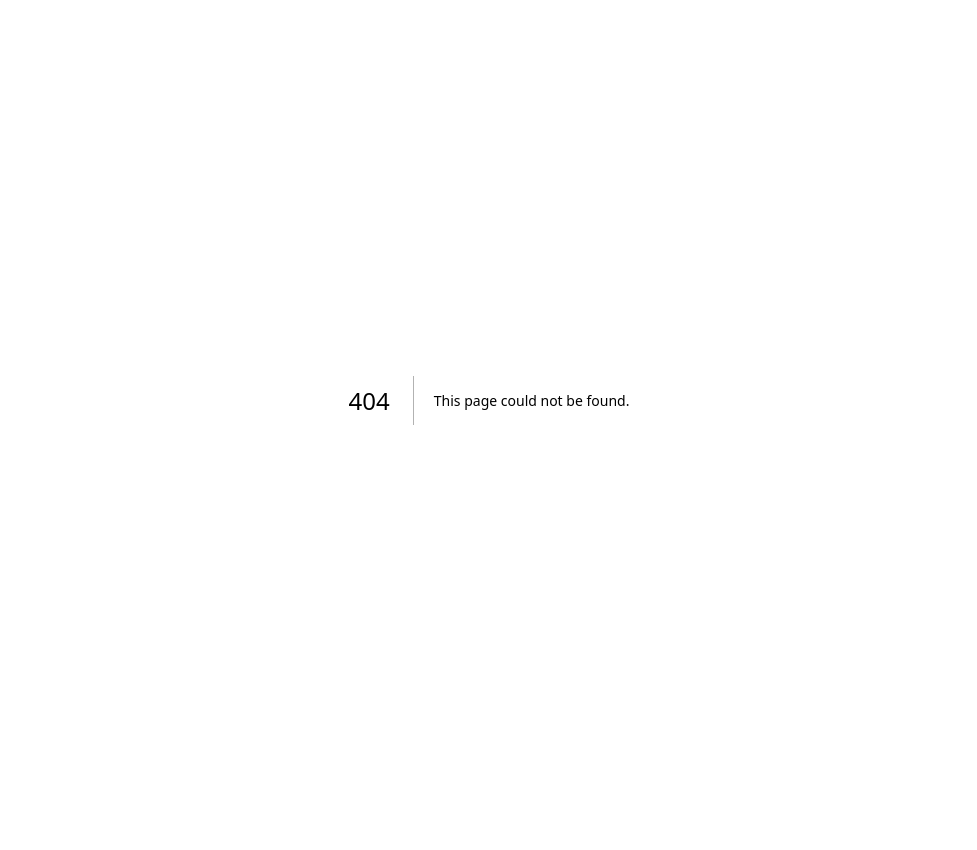
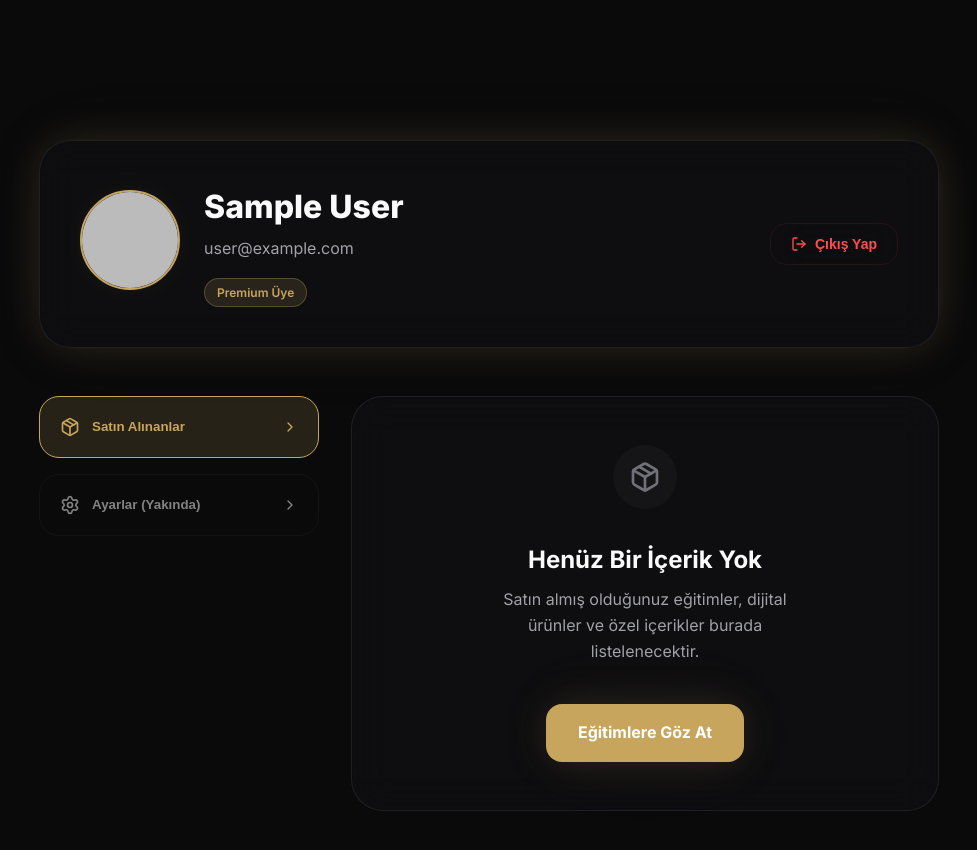
Before and after one commit to emregunes41/withnazligunes-website, a Next.js app: page /profil in a window 1280 px wide. Before the commit this address had no page. Shown: the top 850 px of the page, without its empty margins (151-1128 px from the left). Before the commit the page ends 800 px from the top, so only its background shows below. Built offline with nearby package versions, Linux system fonts and the light colour scheme; no server answers; sample sign-in values are in the browser's storage.

Commit message:
feat: implement My Profile page and navbar links

```diff
--- a/src/app/globals.css
+++ b/src/app/globals.css
@@ -1441,3 +1441,251 @@ body {
     grid-template-columns: 1fr;
   }
 }
+
+/* --- Navbar Profile --- */
+.nav-profile-link {
+  display: flex !important;
+  align-items: center;
+  gap: 0.5rem;
+  text-decoration: none;
+  color: var(--text-muted);
+  transition: all 0.3s ease;
+  padding: 0.5rem 0.75rem;
+  border-radius: 0.75rem;
+}
+
+.nav-profile-link:hover {
+  background: rgba(255, 255, 255, 0.05);
+  color: var(--text);
+}
+
+.nav-profile-img {
+  width: 24px;
+  height: 24px;
+  border-radius: 50%;
+  border: 1px solid var(--primary);
+}
+
+.nav-profile-circle {
+  width: 24px;
+  height: 24px;
+  border-radius: 50%;
+  background: var(--primary-muted);
+  color: var(--primary);
+  display: flex;
+  align-items: center;
+  justify-content: center;
+  font-size: 0.75rem;
+  font-weight: 700;
+  border: 1px solid var(--primary);
+}
+
+/* --- Profile Page --- */
+.profile-page {
+  background-color: var(--bg);
+  min-height: 100vh;
+  padding-top: 140px;
+  padding-bottom: 80px;
+  padding-inline: 1.5rem;
+}
+
+.profile-container {
+  max-width: 900px !important;
+  margin: 0 auto;
+}
+
+.profile-header {
+  display: flex;
+  flex-direction: column;
+  align-items: center;
+  gap: 1.5rem;
+  padding: 2rem;
+  border-radius: 2rem;
+  margin-bottom: 3rem;
+  text-align: center;
+}
+
+@media (min-width: 768px) {
+  .profile-header {
+    flex-direction: row;
+    text-align: left;
+    padding: 2.5rem;
+  }
+}
+
+.profile-avatar-wrapper {
+  position: relative;
+}
+
+.profile-avatar-img {
+  width: 100px;
+  height: 100px;
+  border-radius: 50%;
+  border: 2px solid var(--primary);
+  box-shadow: 0 0 20px var(--glow);
+}
+
+.profile-avatar-placeholder {
+  width: 100px;
+  height: 100px;
+  border-radius: 50%;
+  background: var(--primary-muted);
+  display: flex;
+  align-items: center;
+  justify-content: center;
+  border: 2px solid var(--primary);
+  box-shadow: 0 0 20px var(--glow);
+}
+
+.profile-info {
+  flex: 1;
+}
+
+.profile-name {
+  font-size: 2rem;
+  font-weight: 800;
+  margin-bottom: 0.25rem;
+}
+
+.profile-email {
+  color: var(--text-muted);
+  margin-bottom: 1rem;
+}
+
+.profile-badges {
+  display: flex;
+  gap: 0.5rem;
+  justify-content: center;
+}
+
+@media (min-width: 768px) {
+  .profile-badges {
+    justify-content: flex-start;
+  }
+}
+
+.profile-badge {
+  padding: 0.25rem 0.75rem;
+  border-radius: 99px;
+  font-size: 0.75rem;
+  font-weight: 600;
+  color: var(--primary);
+  border: 1px solid rgba(200, 165, 92, 0.3);
+  background: var(--primary-muted);
+}
+
+.profile-logout-btn {
+  display: flex;
+  align-items: center;
+  gap: 0.5rem;
+  padding: 0.75rem 1.25rem;
+  border-radius: 1rem;
+  font-size: 0.875rem;
+  font-weight: 600;
+  color: #ff4d4d;
+  border: 1px solid rgba(255, 77, 77, 0.1);
+  transition: all 0.3s ease;
+  cursor: pointer;
+  background: transparent;
+}
+
+.profile-logout-btn:hover {
+  background: rgba(255, 77, 77, 0.05);
+  border-color: rgba(255, 77, 77, 0.3);
+}
+
+.profile-content-grid {
+  display: grid;
+  grid-template-columns: 1fr;
+  gap: 2rem;
+}
+
+@media (min-width: 768px) {
+  .profile-content-grid {
+    grid-template-columns: 280px 1fr;
+  }
+}
+
+.profile-sidebar {
+  display: flex;
+  flex-direction: column;
+  gap: 1rem;
+}
+
+.profile-menu-item {
+  width: 100%;
+  display: flex;
+  align-items: center;
+  justify-content: space-between;
+  padding: 1.25rem;
+  border-radius: 1.25rem;
+  border: 1px solid var(--border);
+  background: transparent;
+  color: var(--text);
+  cursor: pointer;
+  transition: all 0.3s ease;
+}
+
+.profile-menu-item.active {
+  background: var(--primary-muted);
+  border-color: var(--primary);
+  color: var(--primary);
+}
+
+.profile-menu-item-content {
+  display: flex;
+  align-items: center;
+  gap: 0.75rem;
+  font-weight: 600;
+}
+
+.profile-menu-item.disabled {
+  opacity: 0.5;
+  cursor: not-allowed;
+}
+
+.profile-main {
+  min-height: 400px;
+}
+
+.profile-empty-state {
+  height: 100%;
+  display: flex;
+  flex-direction: column;
+  align-items: center;
+  justify-content: center;
+  padding: 3rem;
+  border-radius: 2rem;
+  text-align: center;
+}
+
+.profile-empty-icon {
+  width: 64px;
+  height: 64px;
+  border-radius: 50%;
+  background: rgba(255, 255, 255, 0.03);
+  display: flex;
+  align-items: center;
+  justify-content: center;
+  margin-bottom: 2rem;
+  color: var(--text-subtle);
+}
+
+.profile-empty-title {
+  font-size: 1.5rem;
+  font-weight: 700;
+  margin-bottom: 0.5rem;
+}
+
+.profile-empty-text {
+  color: var(--text-muted);
+  max-width: 300px;
+  margin-bottom: 2.5rem;
+}
+
+.profile-shop-btn {
+  text-decoration: none;
+  padding: 1rem 2rem;
+  border-radius: 1rem;
+  font-weight: 700;
+}
--- /dev/null
+++ b/src/app/profil/page.js
@@ -0,0 +1,104 @@
+"use client";
+
+import { useSession, signOut } from "next-auth/react";
+import { useRouter } from "next/navigation";
+import { useEffect } from "react";
+import { motion } from "framer-motion";
+import { User, Package, Settings, LogOut, ChevronRight } from "lucide-react";
+
+export default function ProfilePage() {
+  const { data: session, status } = useSession();
+  const router = useRouter();
+
+  useEffect(() => {
+    if (status === "unauthenticated") {
+      router.push("/");
+    }
+  }, [status, router]);
+
+  if (status === "loading") {
+    return (
+      <div className="min-h-screen flex items-center justify-center bg-black">
+        <div className="loader glow-gold"></div>
+      </div>
+    );
+  }
+
+  if (!session) return null;
+
+  return (
+    <div className="profile-page h-full">
+      <div className="profile-container">
+        {/* Header */}
+        <div className="profile-header glass glow-gold">
+          <div className="profile-avatar-wrapper">
+            {session.user.image ? (
+              <img
+                src={session.user.image}
+                alt={session.user.name}
+                className="profile-avatar-img"
+              />
+            ) : (
+              <div className="profile-avatar-placeholder">
+                <User size={40} className="text-gold" />
+              </div>
+            )}
+          </div>
+          <div className="profile-info">
+            <h1 className="profile-name">{session.user.name}</h1>
+            <p className="profile-email">{session.user.email}</p>
+            <div className="profile-badges">
+              <span className="profile-badge">
+                Premium Üye
+              </span>
+            </div>
+          </div>
+          <button
+            onClick={() => signOut({ callbackUrl: '/' })}
+            className="profile-logout-btn glass"
+          >
+            <LogOut size={16} />
+            Çıkış Yap
+          </button>
+        </div>
+
+        {/* Content Grid */}
+        <div className="profile-content-grid">
+          {/* Sidebar / Menu */}
+          <div className="profile-sidebar">
+            <button className="profile-menu-item active">
+              <div className="profile-menu-item-content">
+                <Package size={20} />
+                <span>Satın Alınanlar</span>
+              </div>
+              <ChevronRight size={16} />
+            </button>
+            <button className="profile-menu-item disabled">
+              <div className="profile-menu-item-content">
+                <Settings size={20} />
+                <span>Ayarlar (Yakında)</span>
+              </div>
+              <ChevronRight size={16} />
+            </button>
+          </div>
+
+          {/* Main Content */}
+          <div className="profile-main">
+            <div className="profile-empty-state glass">
+              <div className="profile-empty-icon">
+                <Package size={32} />
+              </div>
+              <h3 className="profile-empty-title">Henüz Bir İçerik Yok</h3>
+              <p className="profile-empty-text">
+                Satın almış olduğunuz eğitimler, dijital ürünler ve özel içerikler burada listelenecektir.
+              </p>
+              <a href="/#hizmetler" className="profile-shop-btn btn-primary glow-gold">
+                Eğitimlere Göz At
+              </a>
+            </div>
+          </div>
+        </div>
+      </div>
+    </div>
+  );
+}
```
Also changed, not shown: src/app/page.js (+15 -0 lines).
